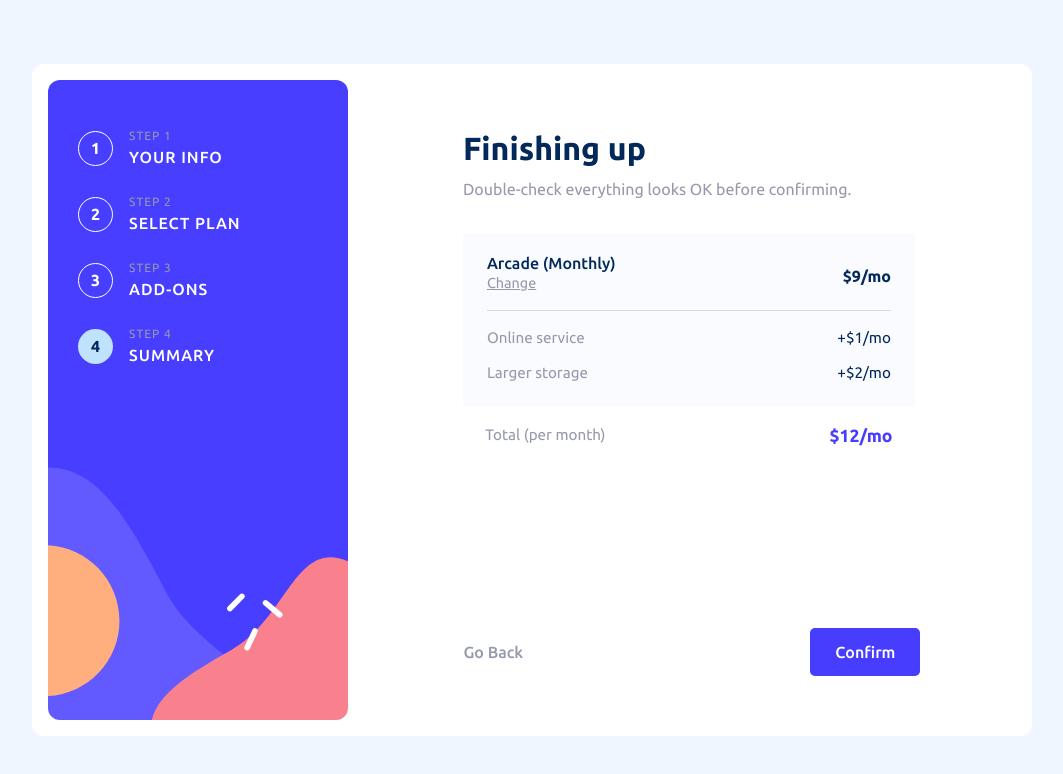
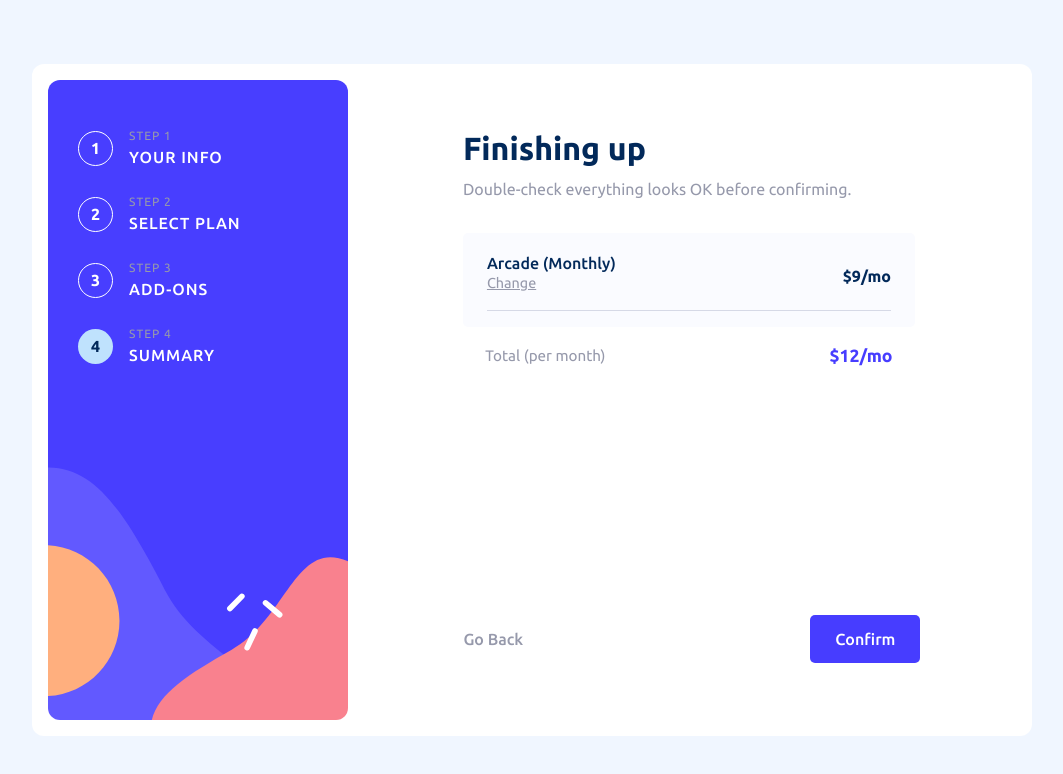
Before and after one commit to sodiqsanusi/multi-step-form, a Next.js app: page /finish-up in a window 1280 px wide. Shown: the top 774 px of the page, without its empty margins (108-1171 px from the left). Built offline with nearby package versions, Linux system fonts and the light colour scheme.

Commit message:
Atomic commits to track progress better and retrace steps quicker

```diff
--- a/pages/finish-up.js
+++ b/pages/finish-up.js
@@ -7,11 +7,47 @@ import styles from '../styles/finish-up.module.css';
 
 const FinishUp = () => {
 
-  let {setStage, addons} = useContext(globalContext);
+  let {setStage, addons, plan, renewal} = useContext(globalContext);
   useEffect(() => {
     setStage(4);
     console.log(addons);
   }, [])
+
+  let choices = {
+    arcade: {
+      name: 'Arcade',
+      amount: 9,
+      tots () {
+        return renewal == 'month' ? this.amount : this.amount * 10
+      }
+    },
+    advanced: {
+      name: 'Advanced',
+      amount: 12,
+      tots () {
+        return renewal == 'month' ? this.amount : this.amount * 10
+      }
+    },
+    pro: {
+      name: 'Pro',
+      amount: 15,
+      tots () {
+        return renewal == 'month' ? this.amount : this.amount * 10
+      }
+    }
+  }
+  let renewalNames = {
+    month: {
+      long: 'Monthly',
+      short: 'mo'
+    },
+    year: {
+      long: 'Yearly',
+      short: 'yr'
+    }
+  }
+
+  console.log(renewalNames[renewal].long);
 
   return (
     <>
@@ -24,12 +60,12 @@ const FinishUp = () => {
         <section className={styles.summary}>
           <div className={styles.summaryStart}>
             <div>
-              <h3>Arcade (Monthly)</h3>
+              <h3>{choices[plan].name} ({renewalNames[renewal].long})</h3>
               <Link href='/select-plan'>Change</Link>
             </div>
-            <p>$9/mo</p>
+            <p>${choices[plan].tots()}/{renewalNames[renewal].short}</p>
           </div>
-          <div className={styles.summaryEnd}>
+          {/* <div className={styles.summaryEnd}>
             <div>
               <p>Online service</p>
               <p>+$1/mo</p>
@@ -38,11 +74,11 @@ const FinishUp = () => {
               <p>Larger storage</p>
               <p>+$2/mo</p>
             </div>
-          </div>
+          </div> */}
         </section>
         <div className={styles.total}>
-          <p>Total (per month)</p>
-          <p>$12/mo</p>
+          <p>Total (per {renewal})</p>
+          <p>$12/{renewalNames[renewal].short}</p>
         </div>
       </Container>
     </>
```
